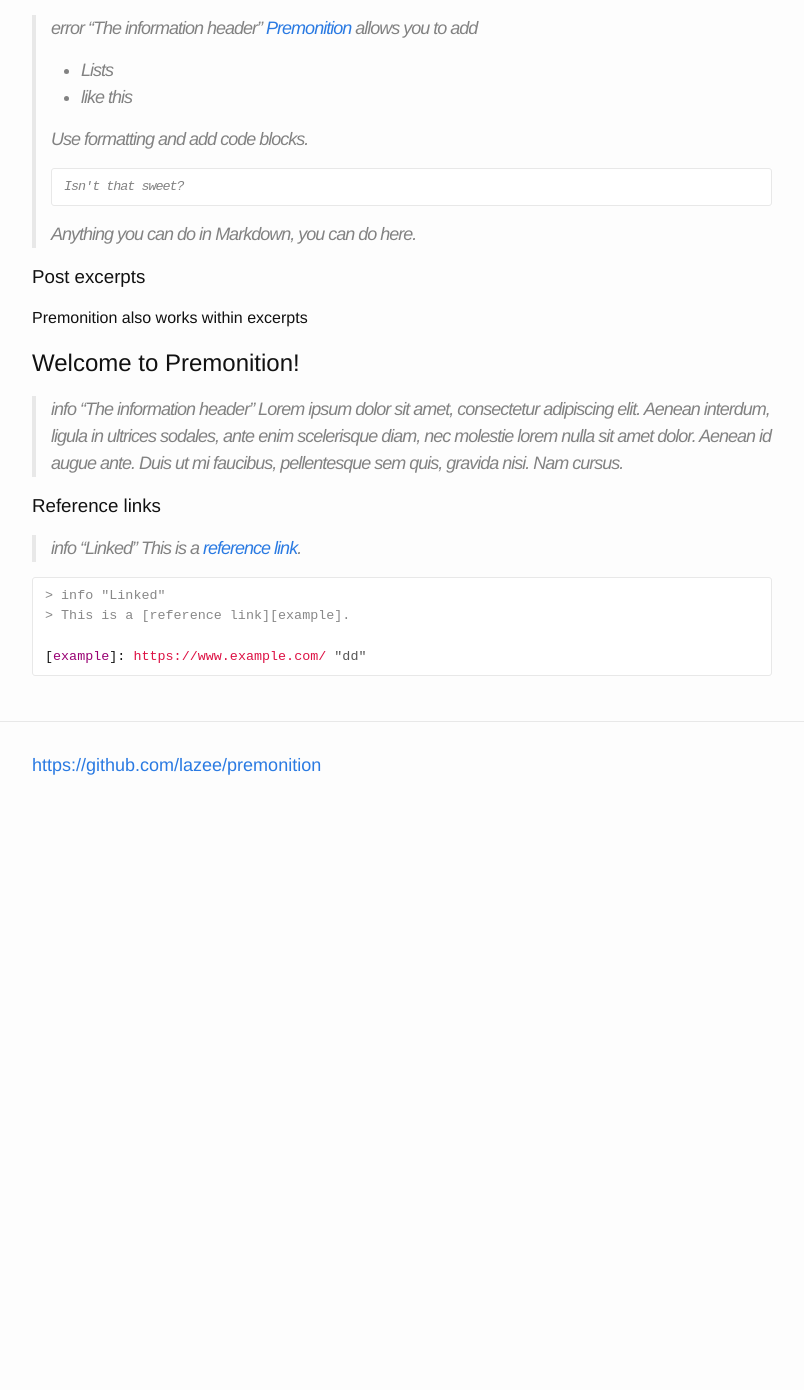
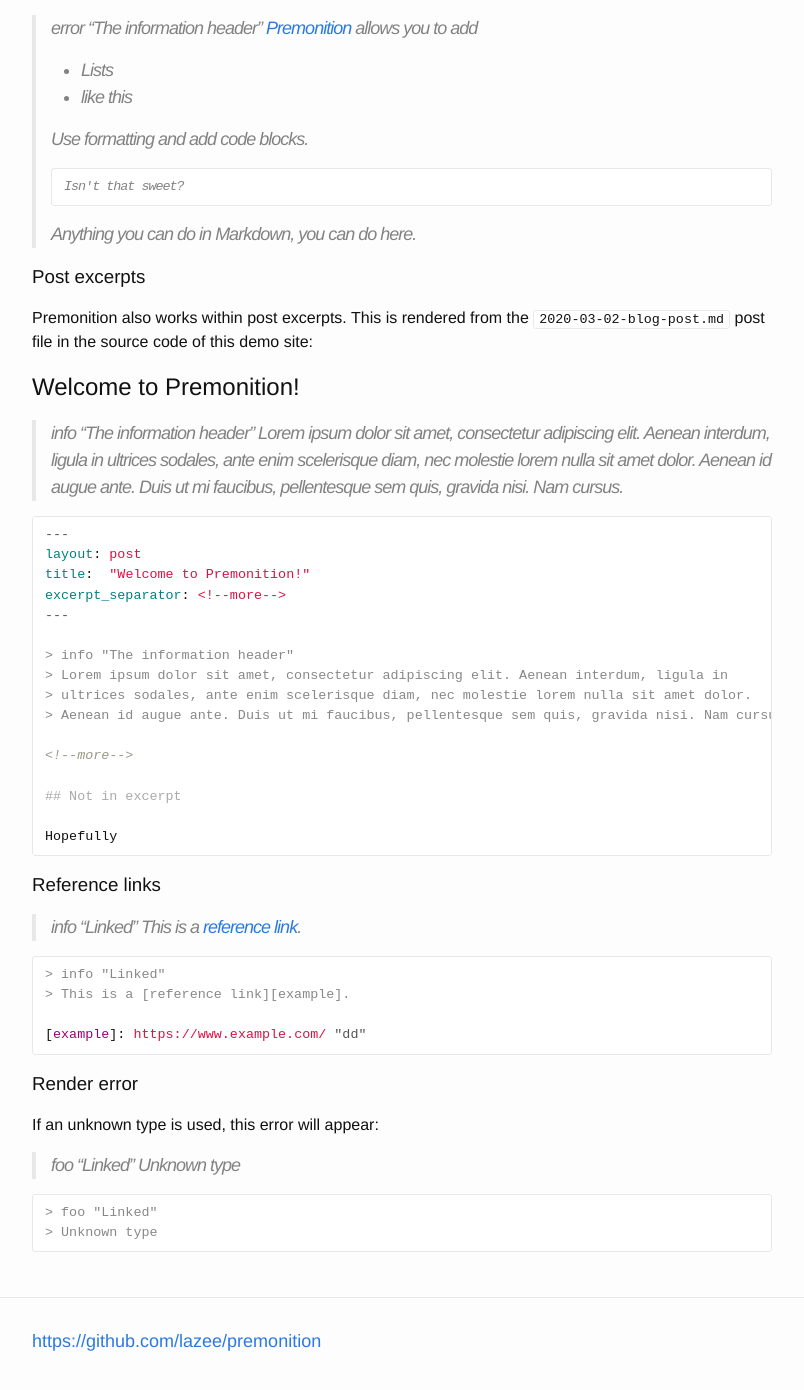
Before and after one commit to lazee/premonition-demo, a Jekyll site: the page built from index.md, in a window 1280 px wide and 1400 px high, scrolled down 2270 px. Shown: the top 1390 px of the window, without its empty margins (238-1042 px from the left). Built offline with Jekyll 4.4.1, drawn with Linux system fonts in a browser that asks for light colours; nearby versions of some CDN libraries; before the commit the page ends 3094 px from its top, so only the background shows below that.

Commit message:
Added more demo

```diff
--- a/Gemfile
+++ b/Gemfile
@@ -2,5 +2,5 @@
 gem 'jekyll', '~> 4.0'
 group :jekyll_plugins do
   gem 'jekyll-feed', '~> 0.13.0'
-  gem 'premonition', '4.0.0.pre3', path: "~/Code/premonition"
+  gem 'premonition', '4.0.0.pre3' # , path: "~/Code/premonition"
 end
--- a/index.md
+++ b/index.md
@@ -138,12 +138,33 @@
 
 ### Post excerpts
 
-Premonition also works within excerpts
+Premonition also works within post excerpts. This is rendered from the
+`2020-03-02-blog-post.md` post file in the source code of this
+demo site:
 
 {% for post in site.posts %}
   <h2>{{ post.title }}</h2>
   {{ post.excerpt }}
 {% endfor %}
+
+~~~markdown
+---
+layout: post
+title:  "Welcome to Premonition!"
+excerpt_separator: <!--more-->
+---
+
+> info "The information header"
+> Lorem ipsum dolor sit amet, consectetur adipiscing elit. Aenean interdum, ligula in
+> ultrices sodales, ante enim scelerisque diam, nec molestie lorem nulla sit amet dolor.
+> Aenean id augue ante. Duis ut mi faucibus, pellentesque sem quis, gravida nisi. Nam cursus.
+
+<!--more-->
+
+## Not in excerpt
+
+Hopefully
+~~~
 
 ### Reference links
 
@@ -158,3 +179,15 @@
 
 [example]: https://www.example.com/ "dd"
 ~~~
+
+### Render error
+
+If an unknown type is used, this error will appear:
+
+> foo "Linked"
+> Unknown type
+
+~~~markdown
+> foo "Linked"
+> Unknown type
+~~~
```
